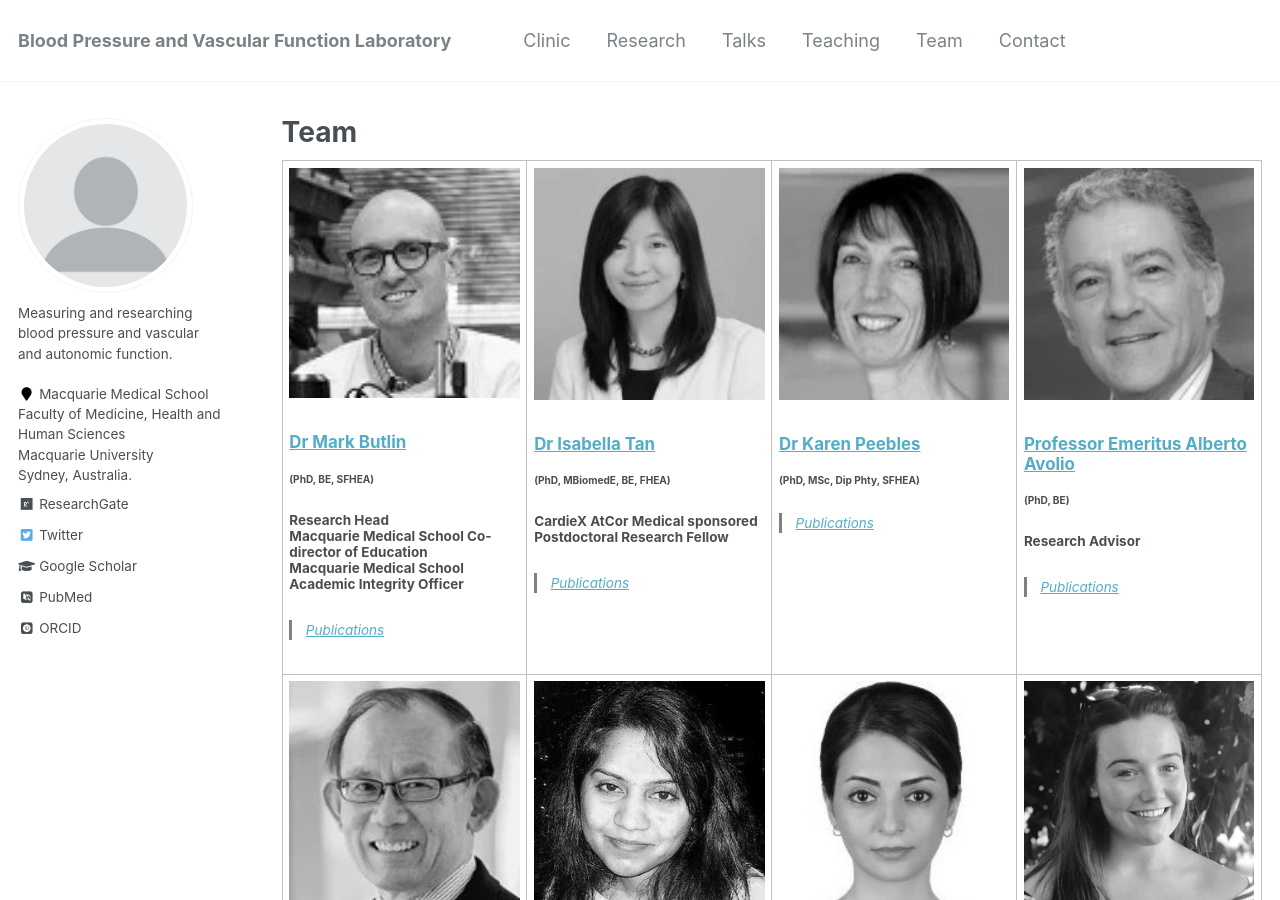
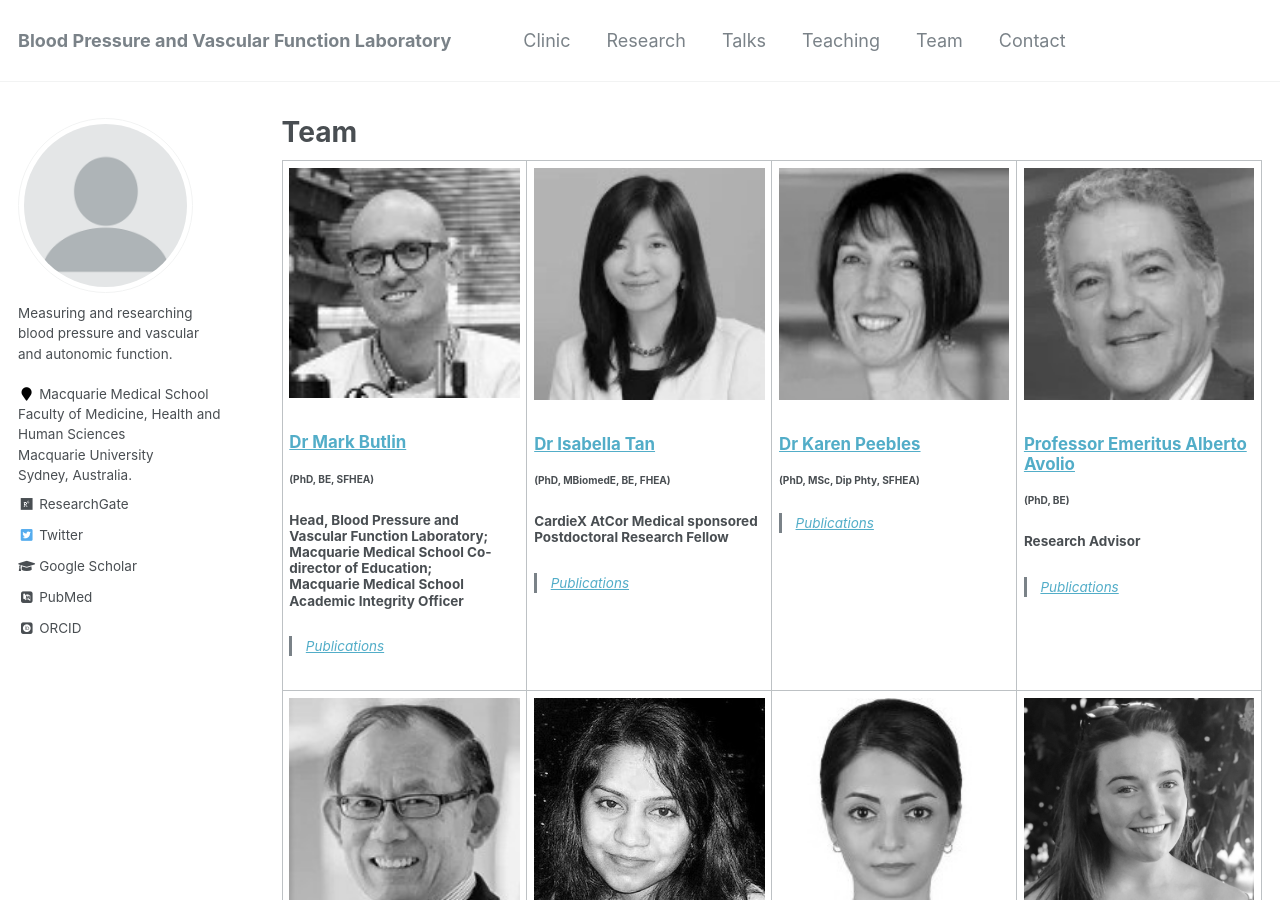
Before and after one commit to bpaflab/bpaflab.github.io, a Jekyll site: the page built from _pages/team.html, in a window 1280 px wide and 900 px high. Built offline with Jekyll 4.4.1, drawn with Linux system fonts in a browser that asks for light colours; some web fonts are replaced.

Commit message:
Update team.html

```diff
--- a/_pages/team.html
+++ b/_pages/team.html
@@ -18,7 +18,7 @@ author_profile: true
         <a href="https://researchers.mq.edu.au/en/persons/mark-butlin"><img src="../images/people_mark_butlin_gs.jpg" width="100%" alt="Photo of Mark Butlin.">
         <h2>Dr Mark Butlin</h2></a>
         <h6>(PhD, BE, SFHEA)</h6>
-        <h3>Research Head<br>Macquarie Medical School Co-director of Education<br>Macquarie Medical School Academic Integrity Officer</h3>
+        <h3>Head, Blood Pressure and Vascular Function Laboratory;<br>Macquarie Medical School Co-director of Education;<br>Macquarie Medical School Academic Integrity Officer</h3>
         <blockquote><a href="https://pubmed.ncbi.nlm.nih.gov/?term=(butlin%2C%20M%5BAuthor%5D)%20AND%20((%222005%2F01%2F01%22%5BDate%20-%20Entry%5D%20%3A%20%223000%22%5BDate%20-%20Entry%5D))&sort=date&timeline=expanded">Publications</a></blockquote>
     </td>
     <td width="25%" style="vertical-align:top">
```
Also changed, not shown: other parts of _pages/team.html (+1 -1 lines).
